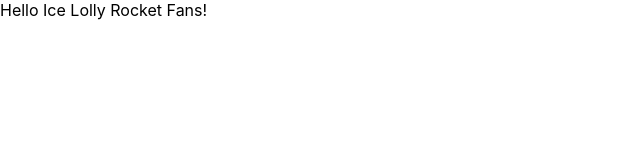
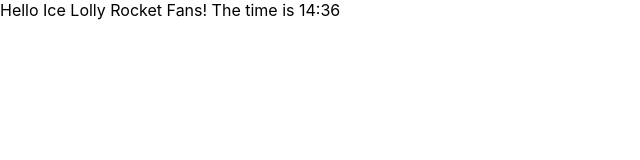
Before and after one commit to joshnice/ice-lolly-rocket, a React (Create React App) app: page / in a window 1280 px wide. Shown: the top 160 px of the page, without its empty margins (0-640 px from the left). Built offline with nearby package versions, Linux system fonts and the light colour scheme.

Commit message:
Updated time

```diff
--- a/src/App.tsx
+++ b/src/App.tsx
@@ -4,7 +4,7 @@ import './App.css';
 
 function App() {
   return (
-    <div>Hello Ice Lolly Rocket Fans!</div>
+    <div>Hello Ice Lolly Rocket Fans! The time is 14:36</div>
   );
 }
 
```
